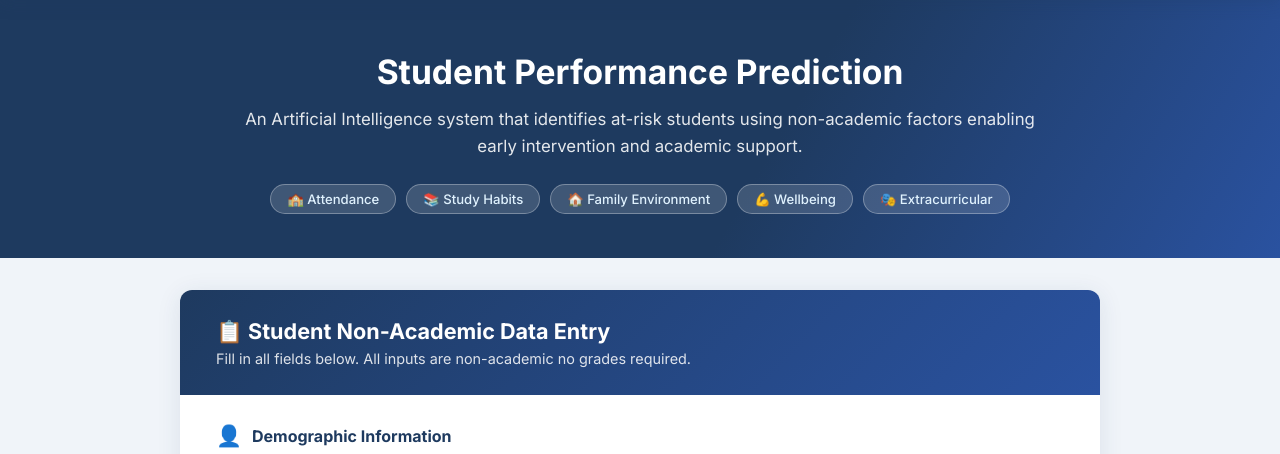
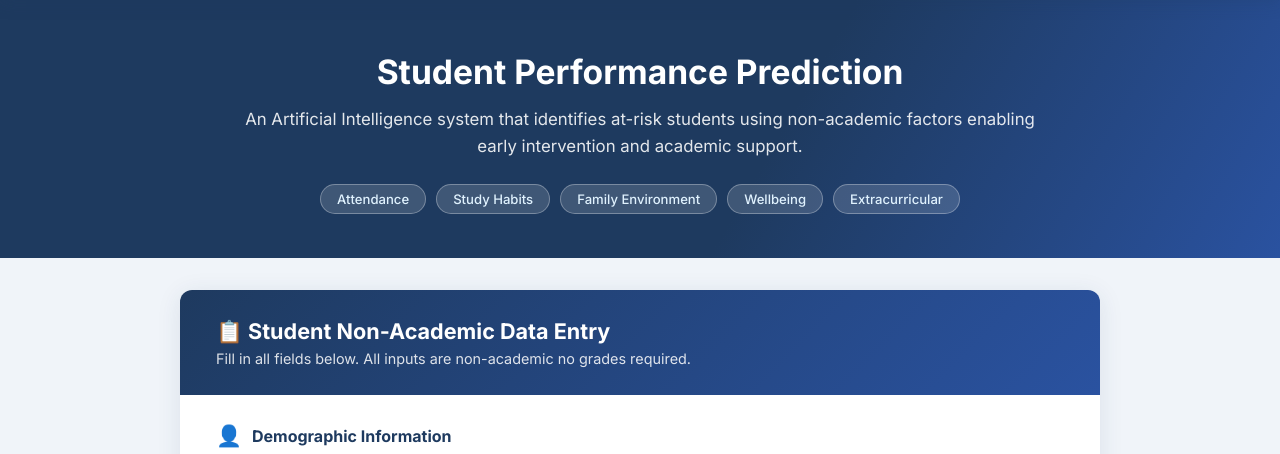
Before and after one commit to Ayowale13/student-flask-app, a Flask app: page / in a window 1280 px wide. Shown: the part 80-534 px from the top of the page. Run offline with Flask 3, Linux system fonts and the light colour scheme; parts of the project's set-up code (start-up, migrations or seed data) failed here and were passed over.

Commit message:
Updated Flask app changes

```diff
--- a/templates/index.html
+++ b/templates/index.html
@@ -32,11 +32,11 @@
     <h1>Student Performance Prediction</h1>
     <p>An Artificial Intelligence system that identifies at-risk students using non-academic factors enabling early intervention and academic support.</p>
     <div class="hero-chips">
-      <span class="chip">🏫 Attendance</span>
-      <span class="chip">📚 Study Habits</span>
-      <span class="chip">🏠 Family Environment</span>
-      <span class="chip">💪 Wellbeing</span>
-      <span class="chip">🎭 Extracurricular</span>
+      <span class="chip">Attendance</span>
+      <span class="chip">Study Habits</span>
+      <span class="chip">Family Environment</span>
+      <span class="chip">Wellbeing</span>
+      <span class="chip">Extracurricular</span>
     </div>
   </div>
 </section>
@@ -189,7 +189,7 @@
       <!-- ── SECTION 2: FAMILY / HOME ENVIRONMENT ── -->
       <div class="form-section">
         <div class="section-label">
-          <span class="section-icon">🏠</span>
+          <span class="section-icon"></span>
           <span>Family &amp; Home Environment</span>
         </div>
         <div class="field-grid">
@@ -289,7 +289,7 @@
       <!-- ── SECTION 3: STUDY HABITS ── -->
       <div class="form-section">
         <div class="section-label">
-          <span class="section-icon">📚</span>
+          <span class="section-icon"></span>
           <span>Study Habits &amp; Time Management</span>
         </div>
         <div class="field-grid">
@@ -374,7 +374,7 @@
       <!-- ── SECTION 4: HEALTH & WELLBEING ── -->
       <div class="form-section">
         <div class="section-label">
-          <span class="section-icon">💪</span>
+          <span class="section-icon"></span>
           <span>Health &amp; Wellbeing</span>
         </div>
         <div class="field-grid">
@@ -430,7 +430,7 @@
       <!-- ── SECTION 5: EXTRACURRICULAR ── -->
       <div class="form-section">
         <div class="section-label">
-          <span class="section-icon">🎭</span>
+          <span class="section-icon"></span>
           <span>Extracurricular &amp; Lifestyle</span>
         </div>
         <div class="field-grid">
```
